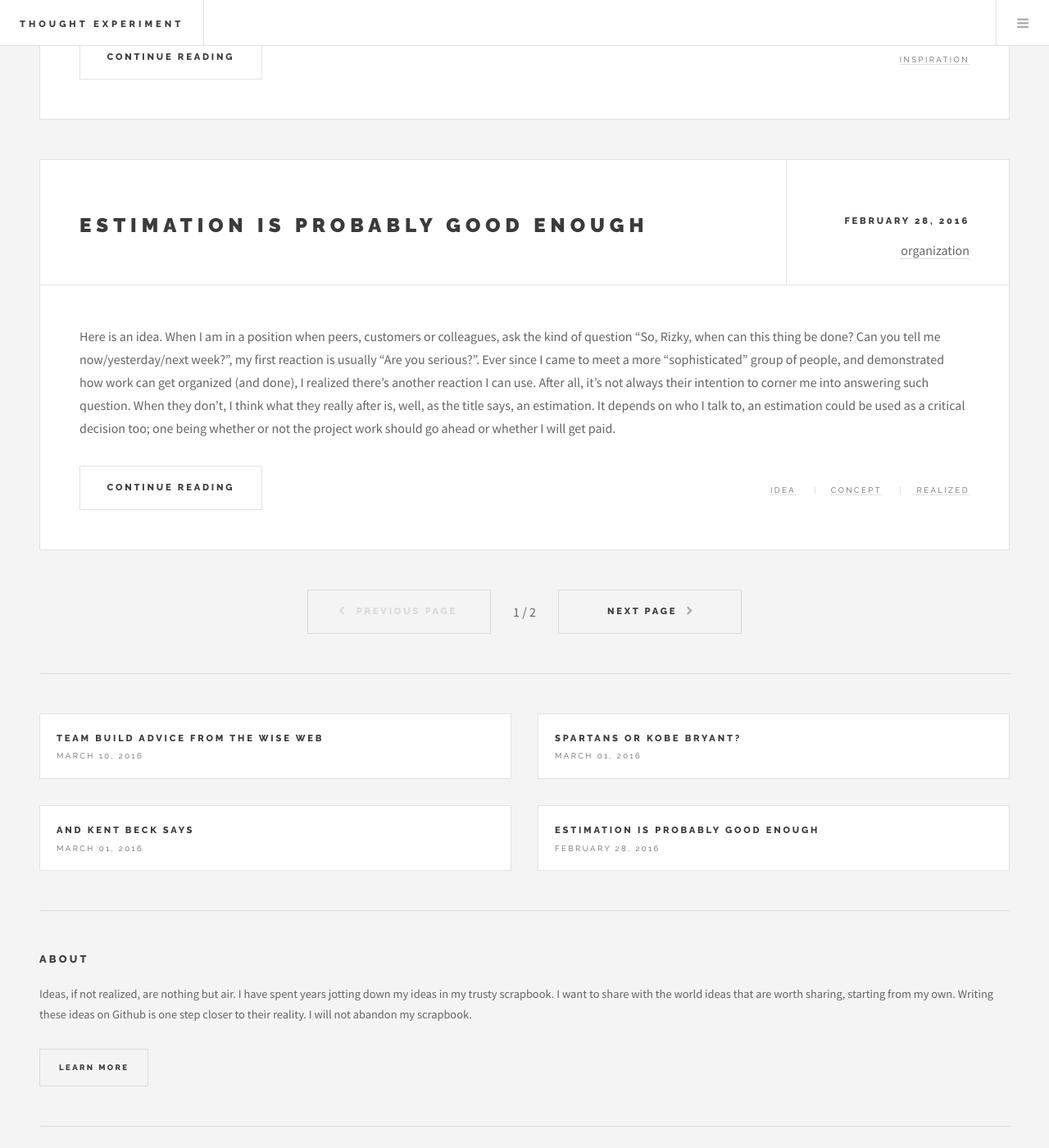
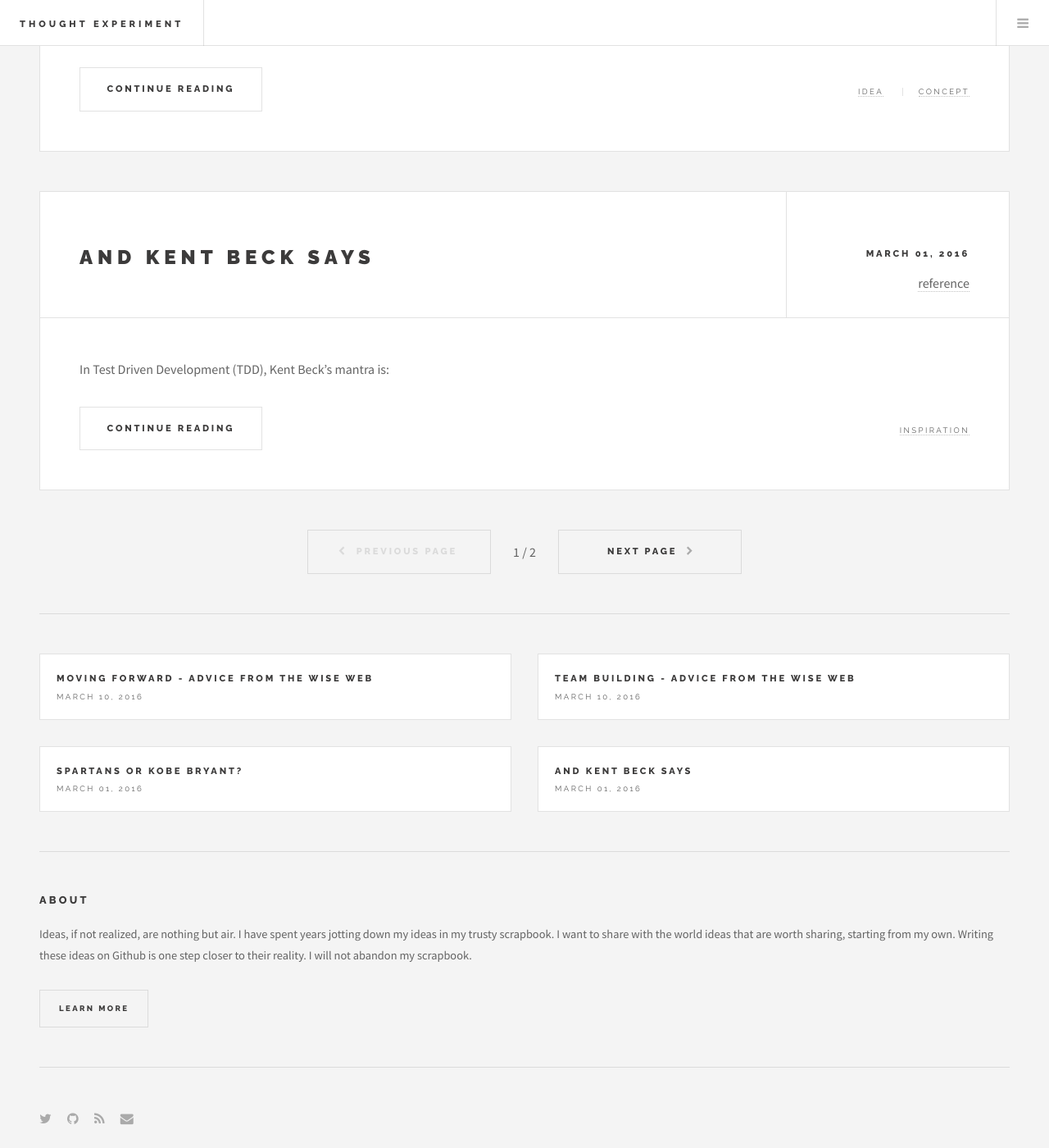
Before and after one commit to rizkylearns/thought-experiment, a Jekyll site: the page built from index.html, in a window 1280 px wide and 1400 px high, scrolled down 1479 px. Shown: the whole window at 82% size. Built offline with Jekyll 4.4.1, drawn with Linux system fonts in a browser that asks for light colours; the list of posts is cut into pages by our own code; part of the change alters nothing that is shown; some of the changed text lies outside the part shown.

Commit message:
new post for moving forward

```diff
--- a/_posts/2016-03-10-team-build-advice-from-the-wise-web.md
+++ b/_posts/2016-03-10-team-build-advice-from-the-wise-web.md
@@ -1,6 +1,6 @@
 ---
 layout: post
-title:  "Team Build Advice From The Wise Web"
+title:  "Team Building - Advice From The Wise Web"
 date:   2016-03-10
 categories: organization
 tags: idea concept
--- /dev/null
+++ b/_posts/2016-03-11-moving-forward-advice-from-the-wise-web.md
@@ -0,0 +1,11 @@
+---
+layout: post
+title:  "Moving Forward - Advice From The Wise Web"
+date:   2016-03-10
+categories: organization
+tags: idea concept
+---
+
+Of all places where I can find an inspiring paragraph for me to move forward, I read them in [Cracked Humor Site](http://www.cracked.com):
+
+> Turns out the most valuable thing you gain from making something is the experience of making it. You can use that experience to make more, better things, and whether you're looking for a creative career or just the emotional fulfillment of making something awesome, you're further down the road now than you were then.
```
